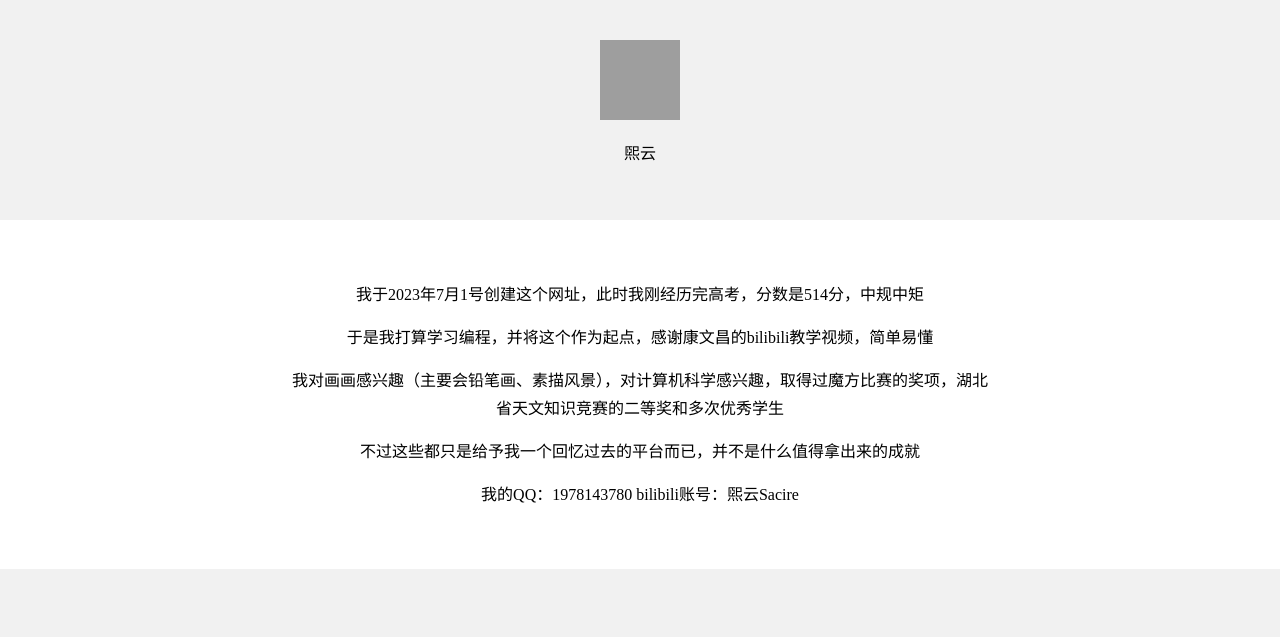
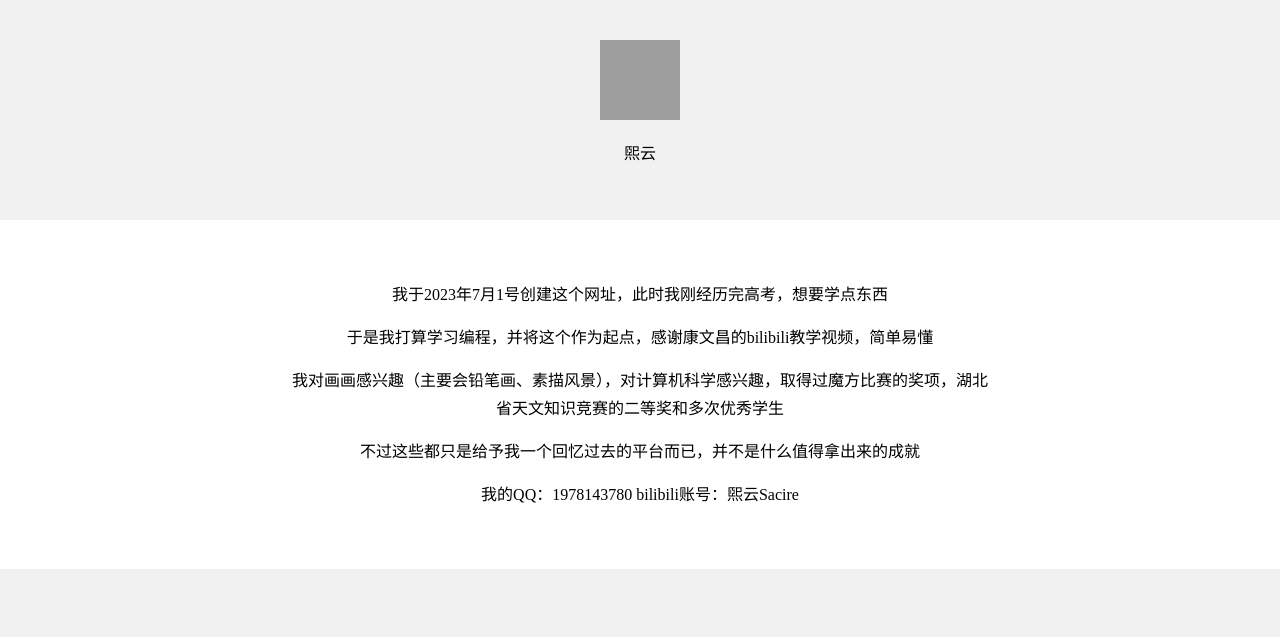
Before and after one commit to xiyunSacire/6414, a plain HTML site: page index.html in a window 1280 px wide. Shown: the top 637 px of the page. Drawn offline with Linux system fonts and the light colour scheme; grey boxes are pictures that could not be loaded.

Commit message:
Update index.html

```diff
--- a/index.html
+++ b/index.html
@@ -29,7 +29,7 @@
       line-height: 1.7;
       text-align: center;
     ">
-     <p>我于2023年7月1号创建这个网址，此时我刚经历完高考，分数是514分，中规中矩</p>
+     <p>我于2023年7月1号创建这个网址，此时我刚经历完高考，想要学点东西</p>
      <p>于是我打算学习编程，并将这个作为起点，感谢康文昌的bilibili教学视频，简单易懂</p>
      <p>我对画画感兴趣（主要会铅笔画、素描风景），对计算机科学感兴趣，取得过魔方比赛的奖项，湖北省天文知识竞赛的二等奖和多次优秀学生</p>
      <p>不过这些都只是给予我一个回忆过去的平台而已，并不是什么值得拿出来的成就</p>
```
